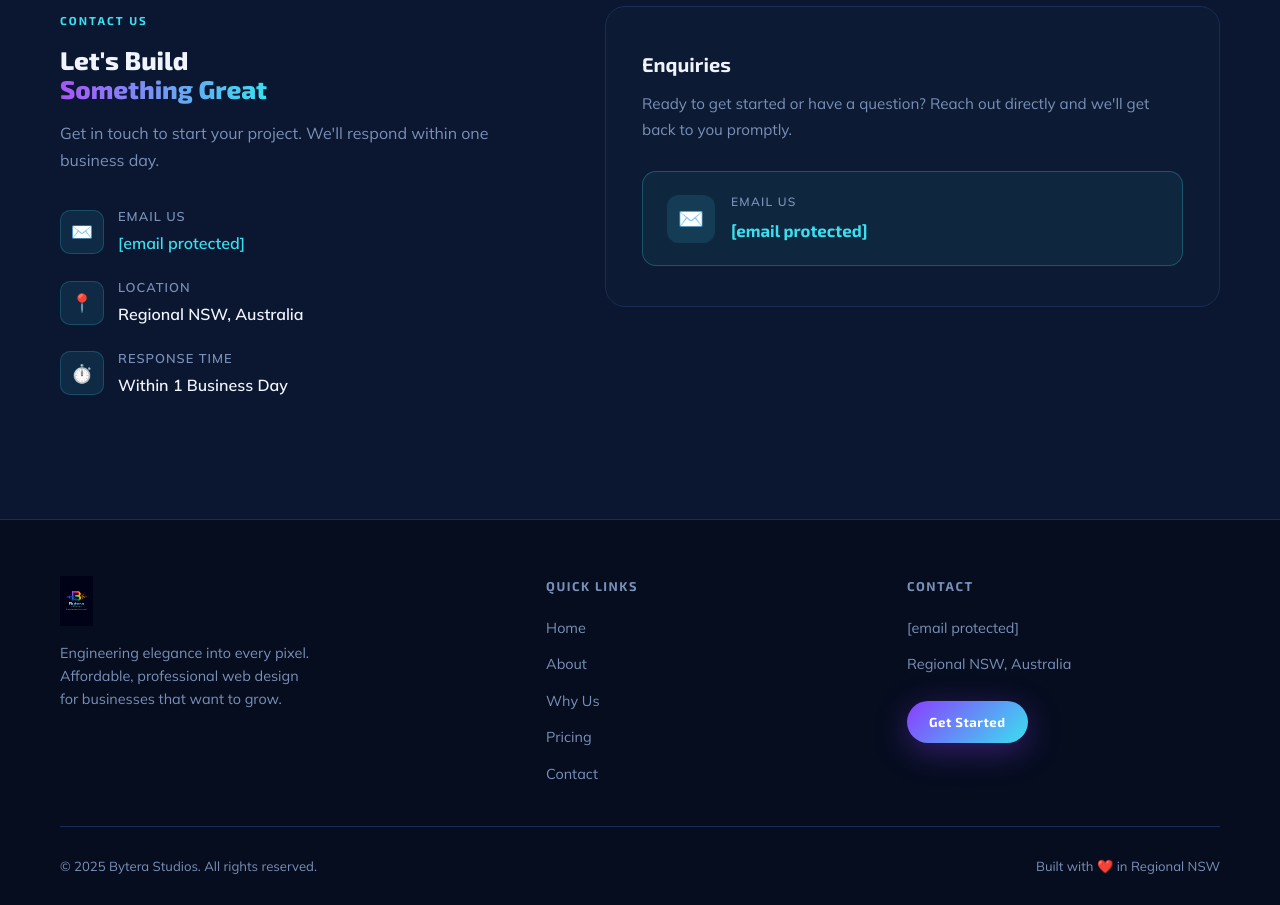
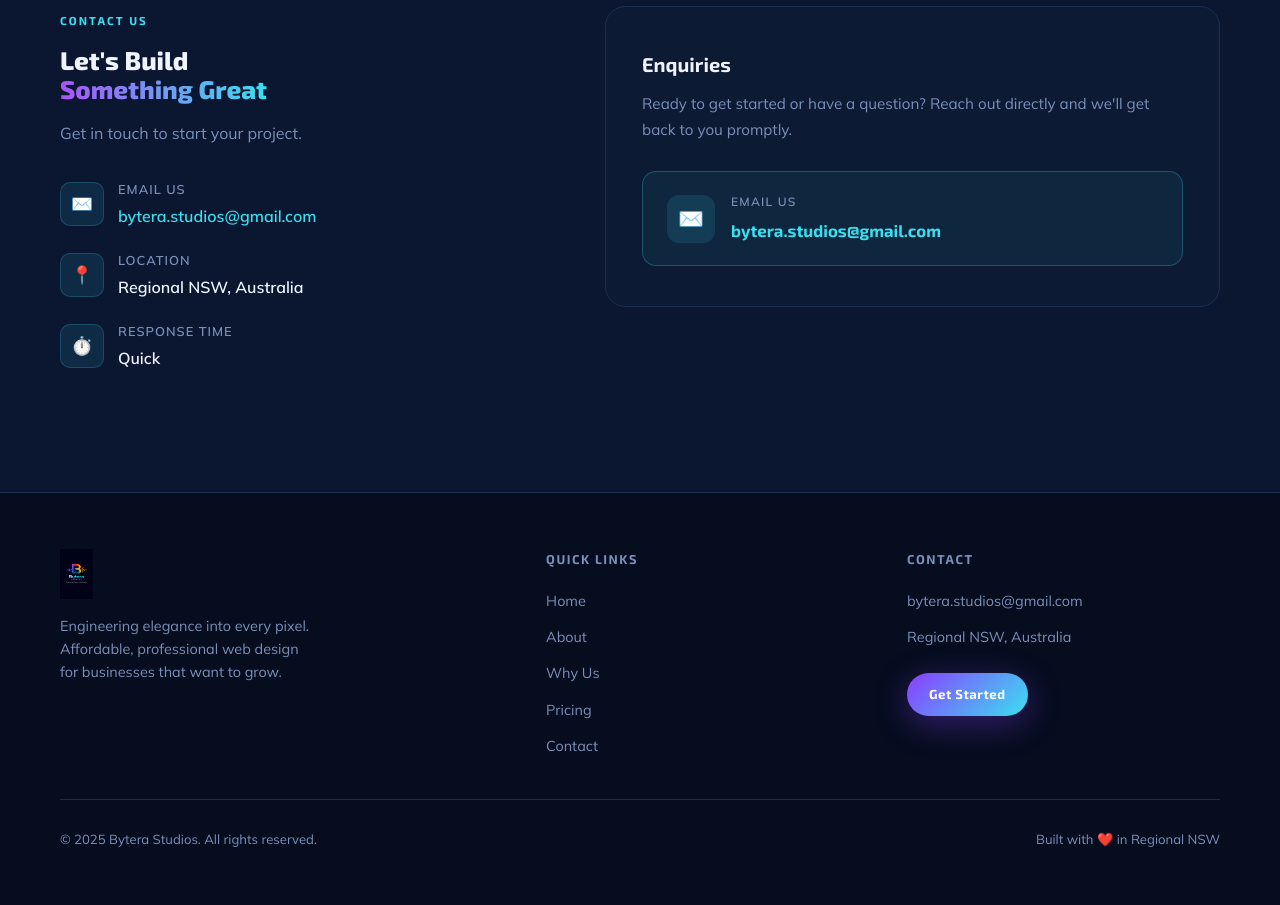
Before and after one commit to ByteraStudio/bytera-site, a plain HTML site: page index.html in a window 1280 px wide. Shown: the part 4020-4925 px from the top of the page. After the commit the page ends 4898 px from the top, so only its background shows below. Drawn offline with Linux system fonts and the light colour scheme.

Commit message:
Add files via upload

```diff
--- a/index.html
+++ b/index.html
@@ -920,12 +920,12 @@ footer{
       <div class="reveal">
         <span class="section-label">Contact Us</span>
         <h2 class="contact-info-title section-title">Let's Build<br/><span class="grad-text">Something Great</span></h2>
-        <p class="contact-info-sub">Get in touch to start your project. We'll respond within one business day.</p>
+        <p class="contact-info-sub">Get in touch to start your project.</p>
         <div class="contact-detail">
           <div class="contact-icon">✉️</div>
           <div class="contact-email">
             <div style="font-size:.8rem;color:var(--muted);text-transform:uppercase;letter-spacing:.08em;font-weight:700;margin-bottom:2px">Email Us</div>
-            <a href="/cdn-cgi/l/email-protection#14766d607166753a676061707d7b67547379757d783a777b79"><span class="__cf_email__" data-cfemail="83e1faf7e6f1e2adf0f7f6e7eaecf0c3e4eee2eaefade0ecee">[email&#160;protected]</span></a>
+            <a href="mailto:bytera.studios@gmail.com" style="color:var(--cyan);font-weight:600">bytera.studios@gmail.com</a>
           </div>
         </div>
         <div class="contact-detail">
@@ -939,18 +939,18 @@ footer{
           <div class="contact-icon">⏱️</div>
           <div>
             <div style="font-size:.8rem;color:var(--muted);text-transform:uppercase;letter-spacing:.08em;font-weight:700;margin-bottom:2px">Response Time</div>
-            <span style="font-weight:600">Within 1 Business Day</span>
+            <span style="font-weight:600">Quick</span>
           </div>
         </div>
       </div>
       <div class="contact-form-wrap reveal">
         <h3 style="font-family:'Exo 2',sans-serif;font-weight:700;font-size:1.25rem;margin-bottom:10px">Enquiries</h3>
         <p style="color:var(--muted);font-size:.95rem;margin-bottom:28px">Ready to get started or have a question? Reach out directly and we'll get back to you promptly.</p>
-        <a href="/cdn-cgi/l/email-protection#6c0e1518091e0d421f18190805031f2c0b010d0500420f0301" style="display:flex;align-items:center;gap:16px;background:rgba(58,224,240,.06);border:1.5px solid rgba(58,224,240,.25);border-radius:14px;padding:20px 24px;transition:var(--transition)" onmouseover="this.style.borderColor='var(--cyan)'" onmouseout="this.style.borderColor='rgba(58,224,240,.25)'">
+        <a href="mailto:bytera.studios@gmail.com" style="display:flex;align-items:center;gap:16px;background:rgba(58,224,240,.06);border:1.5px solid rgba(58,224,240,.25);border-radius:14px;padding:20px 24px;transition:var(--transition)" onmouseover="this.style.borderColor='var(--cyan)'" onmouseout="this.style.borderColor='rgba(58,224,240,.25)'">
           <div style="width:48px;height:48px;background:rgba(58,224,240,.12);border-radius:12px;display:flex;align-items:center;justify-content:center;font-size:1.3rem;flex-shrink:0">✉️</div>
           <div>
             <div style="font-size:.75rem;font-weight:700;letter-spacing:.1em;text-transform:uppercase;color:var(--muted);margin-bottom:4px">Email Us</div>
-            <div style="font-family:'Exo 2',sans-serif;font-weight:700;font-size:1.05rem;color:var(--cyan)"><span class="__cf_email__" data-cfemail="e1839895849380cf92959485888e92a1868c80888dcf828e8c">[email&#160;protected]</span></div>
+            <div style="font-family:'Exo 2',sans-serif;font-weight:700;font-size:1.05rem;color:var(--cyan)">bytera.studios@gmail.com</div>
           </div>
         </a>
       </div>
@@ -979,7 +979,7 @@ footer{
       <div>
         <div class="footer-col-title">Contact</div>
         <div class="footer-links">
-          <a href="/cdn-cgi/l/email-protection#e7859e93829586c9949392838e8894a7808a868e8bc984888a"><span class="__cf_email__" data-cfemail="016378756473602f72757465686e7241666c60686d2f626e6c">[email&#160;protected]</span></a>
+          <a href="mailto:bytera.studios@gmail.com">bytera.studios@gmail.com</a>
           <span style="color:var(--muted);font-size:.9rem">Regional NSW, Australia</span>
         </div>
         <div style="margin-top:24px">
```
